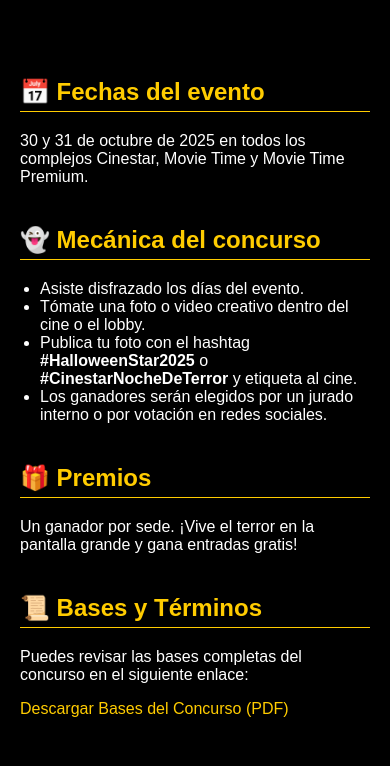
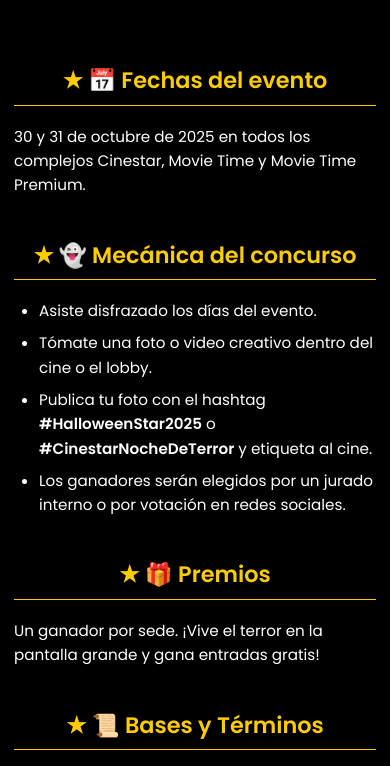
Before and after one commit to grupostarcorp/halloween-star-2025, a plain HTML site: page index.html in a window 390 px wide. Shown: the part 24-790 px from the top of the page. Drawn offline with Linux system fonts and the light colour scheme.

Commit message:
Update index.html

```diff
--- a/index.html
+++ b/index.html
@@ -4,13 +4,29 @@
   <meta charset="UTF-8" />
   <meta name="viewport" content="width=device-width, initial-scale=1.0" />
   <title>Halloween Star 2025 – El Cine del Terror</title>
+
   <style>
+    /* ======= ESTILO GLOBAL ======= */
+    :root {
+      --color-fondo: #000;
+      --color-acento: #ffcc00;
+      --color-texto: #fff;
+      --color-legal: #bbb;
+    }
+
     body {
       margin: 0;
-      font-family: Arial, sans-serif;
-      background-color: #000;
-      color: #fff;
+      font-family: 'Poppins', Arial, sans-serif;
+      background-color: var(--color-fondo);
+      color: var(--color-texto);
       text-align: center;
+      line-height: 1.6;
+    }
+
+    img {
+      max-width: 100%;
+      height: auto;
+      display: block;
     }
 
     /* ======= FRANJA SUPERIOR ======= */
@@ -18,38 +34,46 @@
       width: 100%;
     }
 
-    header img {
-      width: 100%;
-      height: auto;
-      display: block;
-    }
-
-    /* ======= SECCIÓN CENTRAL ======= */
+    /* ======= SECCIÓN PRINCIPAL ======= */
     section {
       padding: 40px 20px;
-      max-width: 800px;
+      max-width: 900px;
       margin: 0 auto;
       text-align: left;
+      background: rgba(0, 0, 0, 0.85);
+      border-radius: 12px;
     }
 
     h2 {
-      color: #ffcc00;
-      border-bottom: 1px solid #ffcc00;
-      padding-bottom: 5px;
+      color: var(--color-acento);
+      border-bottom: 1px solid var(--color-acento);
+      padding-bottom: 6px;
       margin-top: 40px;
+      font-size: 1.6em;
+    }
+
+    p {
+      font-size: 1.05em;
+      margin: 12px 0;
     }
 
     ul {
       list-style: disc;
-      padding-left: 20px;
+      padding-left: 25px;
+    }
+
+    li {
+      margin-bottom: 8px;
     }
 
     a {
-      color: #ffcc00;
+      color: var(--color-acento);
       text-decoration: none;
+      transition: color 0.3s ease;
     }
 
     a:hover {
+      color: #fff;
       text-decoration: underline;
     }
 
@@ -59,27 +83,56 @@
       width: 100%;
     }
 
-    footer img {
-      width: 100%;
-      height: auto;
-      display: block;
-    }
-
     /* ======= PIE DE PÁGINA LEGAL ======= */
     .legal {
       background: #111;
       padding: 15px;
       font-size: 0.9em;
-      color: #bbb;
+      color: var(--color-legal);
+      text-align: center;
     }
 
+    /* ======= EFECTOS ======= */
+    section h2::before {
+      content: "★ ";
+      color: var(--color-acento);
+    }
+
+    /* ======= RESPONSIVE DESIGN ======= */
+    @media (max-width: 768px) {
+      section {
+        padding: 30px 16px;
+      }
+      h2 {
+        font-size: 1.4em;
+      }
+      p, li {
+        font-size: 0.95em;
+      }
+    }
+
+    @media (max-width: 480px) {
+      h2 {
+        text-align: center;
+      }
+      section {
+        padding: 25px 14px;
+      }
+      .legal {
+        font-size: 0.8em;
+      }
+    }
   </style>
+
+  <!-- Fuente Google moderna -->
+  <link href="https://fonts.googleapis.com/css2?family=Poppins:wght@400;600&display=swap" rel="stylesheet">
+
 </head>
 <body>
 
   <!-- ======= FRANJA SUPERIOR ======= -->
   <header>
-    <img src="Franja-1.jpg" alt="Banner superior Halloween Star 2025" />
+    <img src="Franja-1.jpg" alt="Banner superior Halloween Star 2025">
   </header>
 
   <!-- ======= CONTENIDO PRINCIPAL ======= -->
@@ -105,7 +158,7 @@
 
   <!-- ======= FRANJA INFERIOR ======= -->
   <footer>
-    <img src="Franja-inferior.jpg" alt="Banner inferior Halloween Star 2025" />
+    <img src="Franja-inferior.jpg" alt="Banner inferior Halloween Star 2025">
   </footer>
 
   <!-- ======= PIE DE PÁGINA LEGAL ======= -->
```
